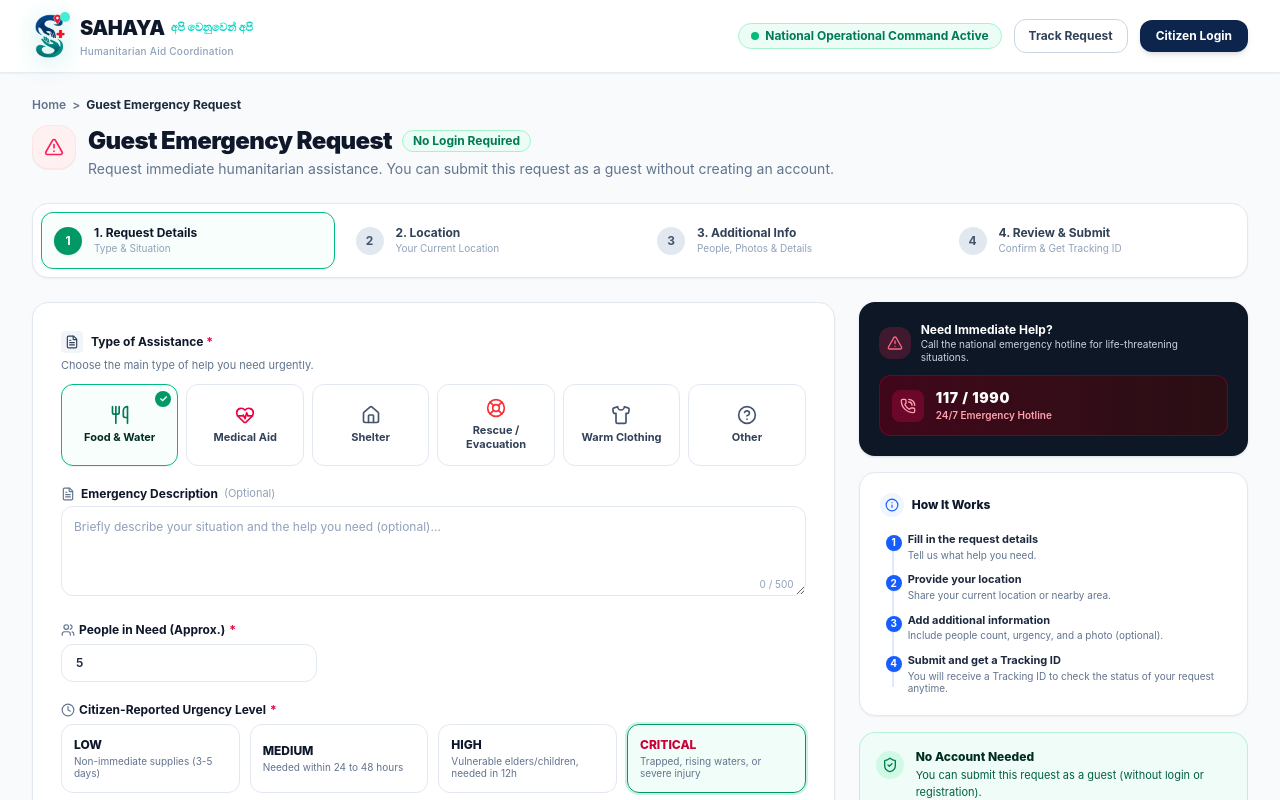
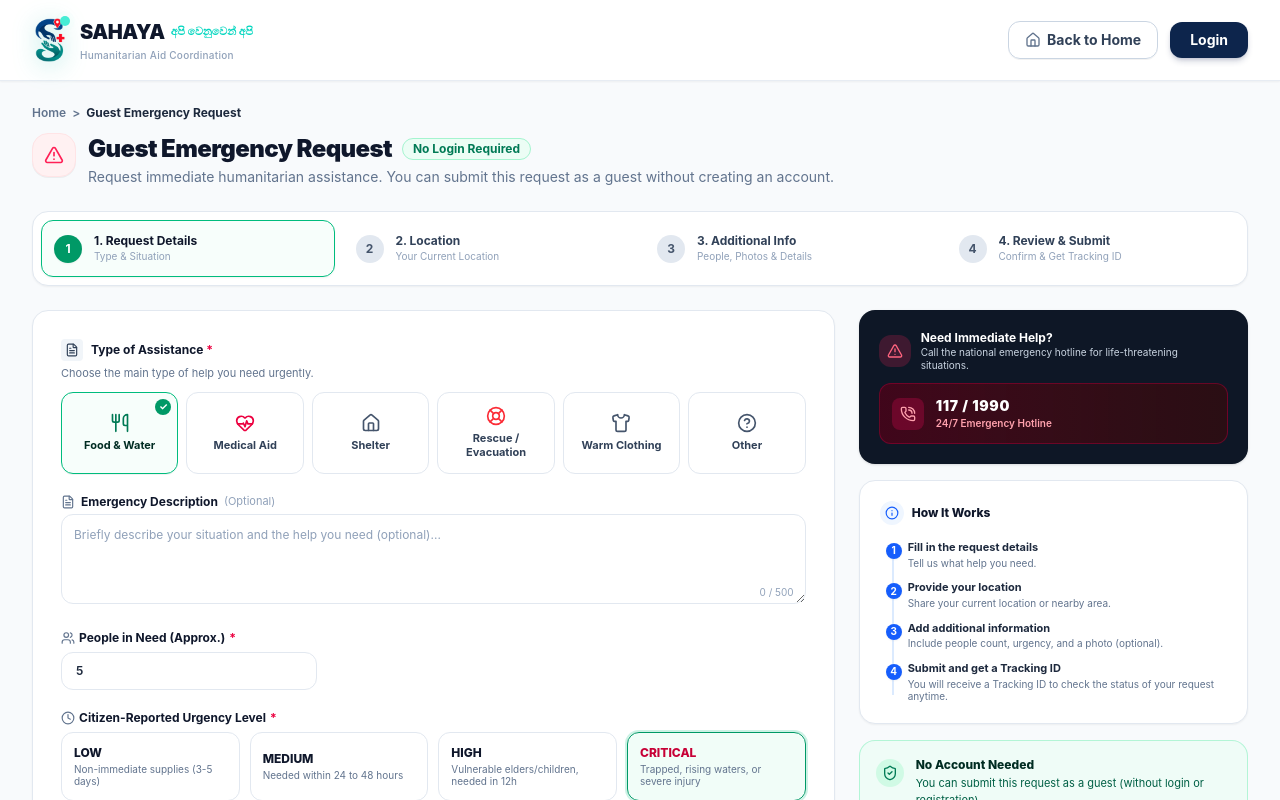
Before and after one commit to dinuri-senara/SAHAYA-Group-Project, a React (Vite) app: page /emergency/request in a window 1280 px wide. Shown: the top 800 px of the page. Built offline with nearby package versions, Linux system fonts and the light colour scheme.

Commit message:
style(public): harmonize guest portal top navigation with uniform home and login controls

```diff
--- a/src/pages/GuestEmergencyRequestPage.tsx
+++ b/src/pages/GuestEmergencyRequestPage.tsx
@@ -345,27 +345,26 @@ export const GuestEmergencyRequestPage: React.FC = () => {
     <div className="min-h-screen bg-[#f8fafc] text-slate-900 flex flex-col font-sans selection:bg-teal-600 selection:text-white">
       {/* Top Navbar */}
       <header className="sticky top-0 z-[1000] bg-white/95 backdrop-blur-md border-b border-slate-200/80 shadow-xs">
-        <div className="max-w-7xl mx-auto px-4 sm:px-6 lg:px-8 h-18 flex items-center justify-between">
-          <Link to="/" className="flex items-center gap-3">
+        <div className="max-w-7xl mx-auto px-4 sm:px-6 lg:px-8 h-20 flex items-center justify-between">
+          <Link to="/" className="flex items-center gap-3 group">
             <SahayaLogo size="md" light={false} showText={true} showTagline={true} />
           </Link>
 
-          <div className="flex items-center gap-3 text-xs font-bold">
-            <span className="hidden md:inline-flex items-center gap-1.5 px-3 py-1 rounded-full bg-emerald-50 text-emerald-700 border border-emerald-200">
-              <span className="w-2 h-2 rounded-full bg-emerald-500 animate-pulse" />
-              National Operational Command Active
-            </span>
+          {/* Right Controls: Back to Home & Login */}
+          <div className="flex items-center gap-3">
             <Link
-              to="/emergency/track"
-              className="px-3.5 py-2 rounded-xl text-slate-700 hover:bg-slate-100 border border-slate-300 transition"
+              to="/"
+              className="px-4 py-2 rounded-xl text-xs sm:text-sm font-bold text-slate-700 hover:bg-slate-100 border border-slate-300 transition flex items-center gap-1.5 shadow-2xs"
             >
-              Track Request
+              <Home className="w-4 h-4 text-slate-500" />
+              <span>Back to Home</span>
             </Link>
+
             <Link
               to="/login"
-              className="px-4 py-2 rounded-xl text-white bg-[#0d254c] hover:bg-[#153a75] shadow-md transition"
+              className="px-5 py-2 rounded-xl text-xs sm:text-sm font-bold text-white bg-[#0d254c] hover:bg-[#153a75] shadow-md shadow-blue-950/20 transition hover:shadow-lg"
             >
-              Citizen Login
+              Login
             </Link>
           </div>
         </div>
--- a/src/pages/GuestRequestTrackingPage.tsx
+++ b/src/pages/GuestRequestTrackingPage.tsx
@@ -338,20 +338,21 @@ export const GuestRequestTrackingPage: React.FC = () => {
             <SahayaLogo size="md" light={false} showText={true} showTagline={true} />
           </Link>
 
+          {/* Right Controls: Back to Home & Login */}
           <div className="flex items-center gap-3">
             <Link
-              to="/emergency/request"
-              className="px-4 py-2 rounded-xl text-xs sm:text-sm font-bold text-white bg-[#ef4444] hover:bg-[#dc2626] shadow-md transition flex items-center gap-1.5"
+              to="/"
+              className="px-4 py-2 rounded-xl text-xs sm:text-sm font-bold text-slate-700 hover:bg-slate-100 border border-slate-300 transition flex items-center gap-1.5 shadow-2xs"
             >
-              <AlertTriangle className="w-3.5 h-3.5" />
-              <span>Request Help</span>
+              <Home className="w-4 h-4 text-slate-500" />
+              <span>Back to Home</span>
             </Link>
 
             <Link
               to="/login"
-              className="px-4 py-2 rounded-xl text-xs sm:text-sm font-bold text-slate-700 hover:bg-slate-100 border border-slate-300 transition"
+              className="px-5 py-2 rounded-xl text-xs sm:text-sm font-bold text-white bg-[#0d254c] hover:bg-[#153a75] shadow-md shadow-blue-950/20 transition hover:shadow-lg"
             >
-              Citizen Login
+              Login
             </Link>
           </div>
         </div>
```
